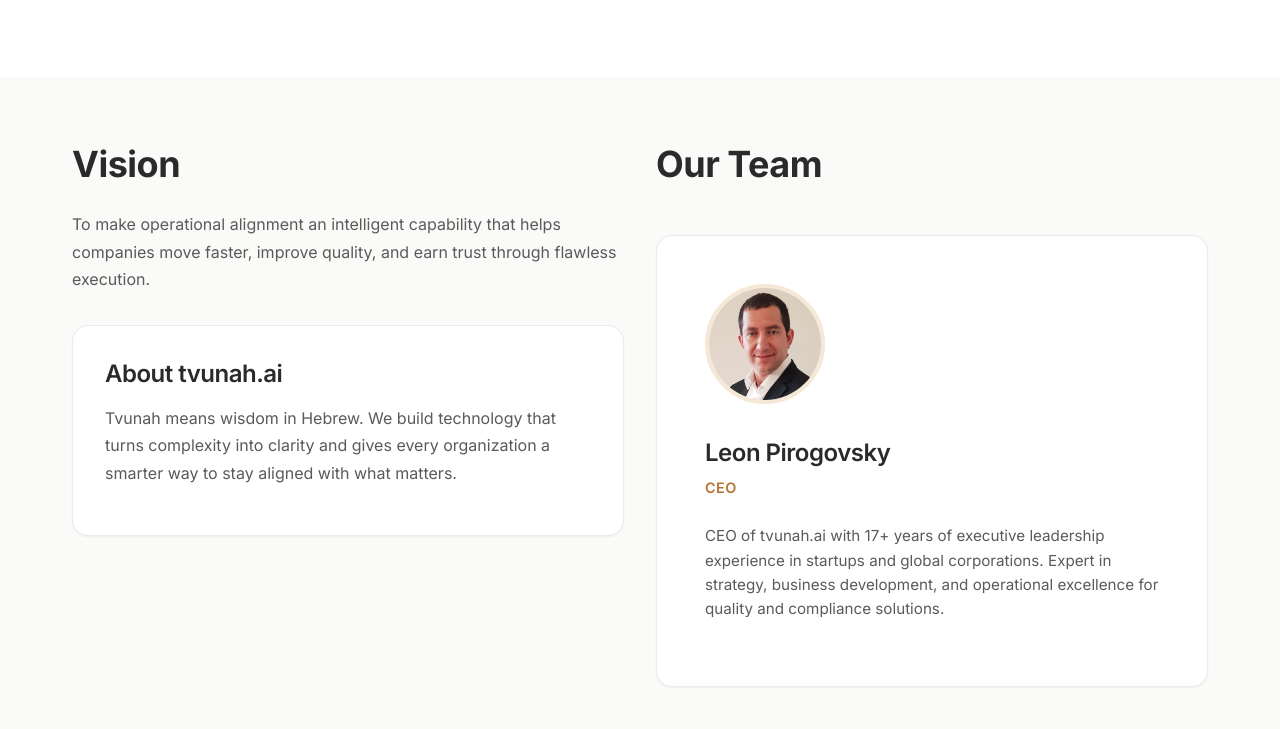
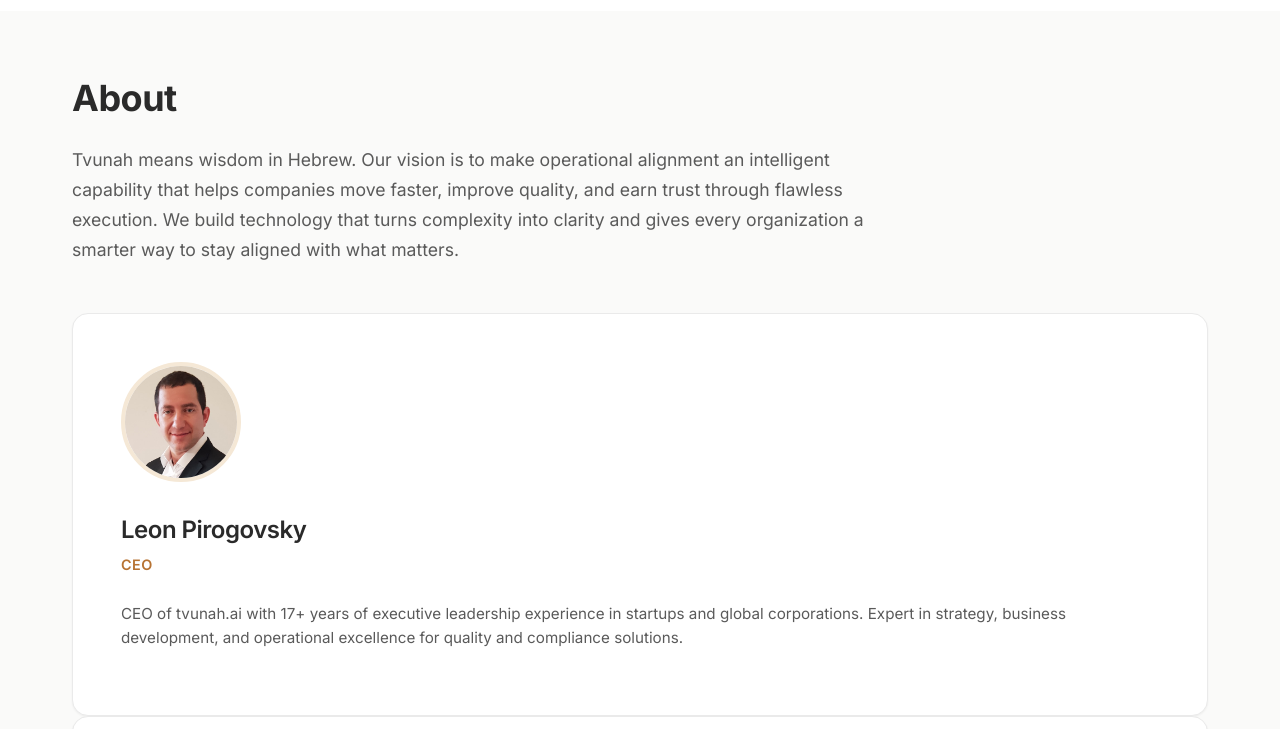
Before and after one commit to bgbg/tvunah.ai, a plain HTML site: page indexv2.html in a window 1280 px wide. Shown: the part 2747-3476 px from the top of the page. Drawn offline with Linux system fonts and the light colour scheme.

Commit message:
refactor: simplify About section and remove box styling
- Consolidate Vision, About, and Our Team into single About section
- Combine company vision and tvunah meaning into unified paragraph
- Change team layout from grid to vertical stack (team-vertical)
- Remove card styling from Integrations section (integrations-section class)
- Improve content flow and reduce visual clutter

```diff
--- a/indexv2.html
+++ b/indexv2.html
@@ -98,7 +98,7 @@
           </div>
         </div>
 
-        <div class="card mt-5">
+        <div class="integrations-section mt-5">
           <h3>Integrations</h3>
           <p>ERP, MES, QMS, CRM, PLM, LIMS, and collaboration platforms. Intelligence appears directly inside the operational flow.</p>
         </div>
@@ -155,20 +155,10 @@
     <!-- About Section with Team -->
     <section class="section section-alt" id="about">
       <div class="container">
-        <div class="grid grid-2">
-          <div>
-            <h2>Vision</h2>
-            <p>To make operational alignment an intelligent capability that helps companies move faster, improve quality, and earn trust through flawless execution.</p>
+        <h2>About</h2>
+        <p style="max-width: 800px; font-size: 1.1rem; margin-bottom: 3rem;">Tvunah means wisdom in Hebrew. Our vision is to make operational alignment an intelligent capability that helps companies move faster, improve quality, and earn trust through flawless execution. We build technology that turns complexity into clarity and gives every organization a smarter way to stay aligned with what matters.</p>
 
-            <div class="card mt-4">
-              <h3>About tvunah.ai</h3>
-              <p>Tvunah means wisdom in Hebrew. We build technology that turns complexity into clarity and gives every organization a smarter way to stay aligned with what matters.</p>
-            </div>
-          </div>
-
-          <div>
-            <h2>Our Team</h2>
-            <div class="team-grid">
+        <div class="team-vertical">
           <div class="team-member">
             <img src="figures/leon-pirogovsky.jpeg" alt="Leon Pirogovsky" class="team-photo">
             <h3>Leon Pirogovsky</h3>
@@ -193,8 +183,6 @@
             <div class="team-role">CTO</div>
             <div class="team-bio">
               <p>Data scientist and algorithm developer with 20+ years of experience solving data-intense problems. Expert in transforming complex data into actionable insights and building intelligent systems for operational excellence.</p>
-                </div>
-              </div>
             </div>
           </div>
         </div>
```
Lines whose indentation alone changed are shown as unchanged.
